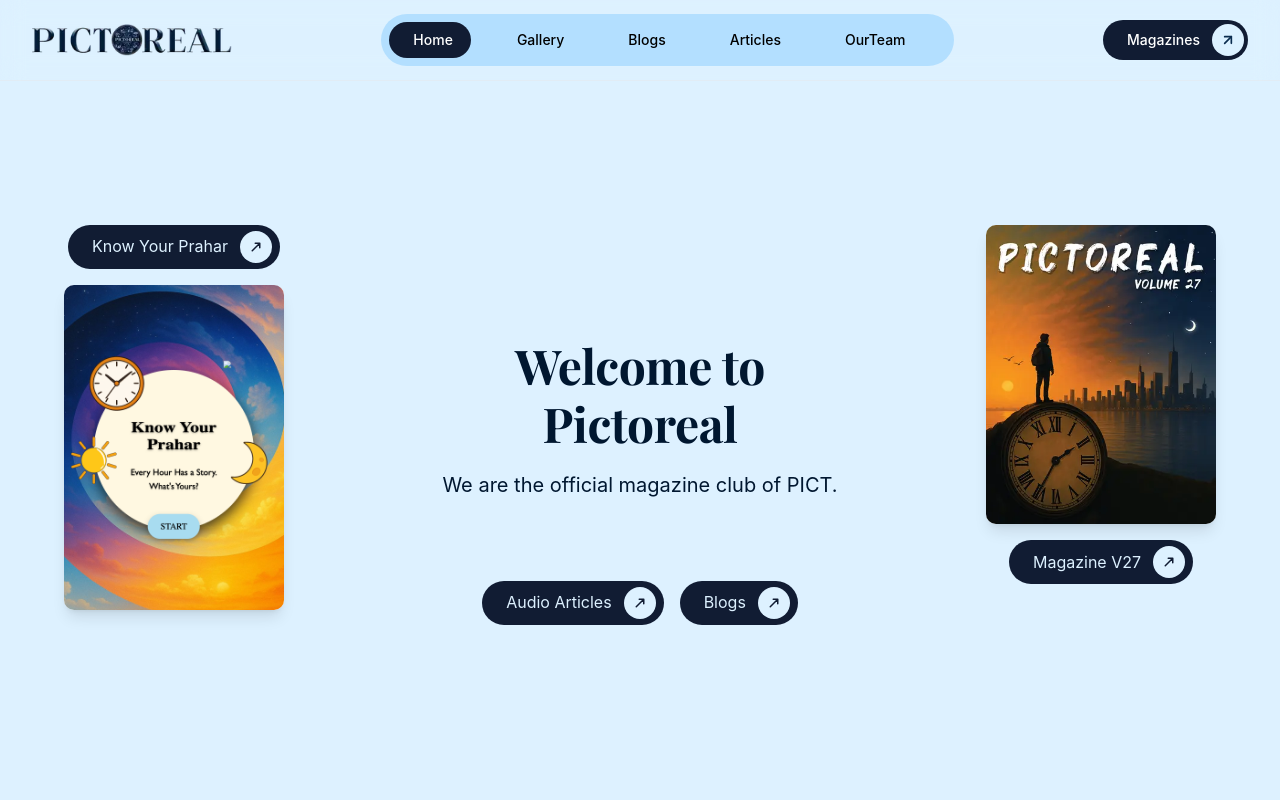
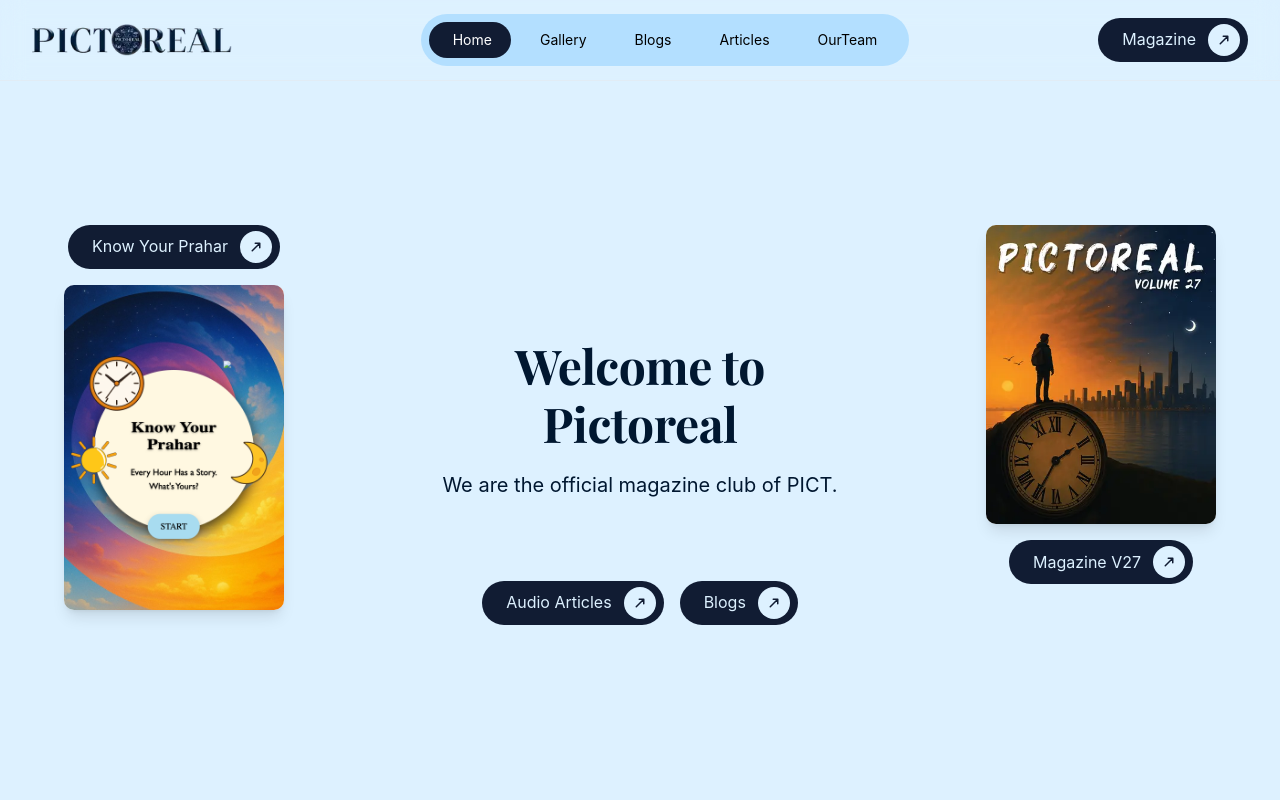
Before and after one commit to Pictoreal-Organization/Pictoreal-Main-Website, a Next.js app: page / in a window 1280 px wide. Shown: the top 800 px of the page. Built offline with nearby package versions, Linux system fonts and the light colour scheme; a web font is replaced by a local one.

Commit message:
Navbar Updated N Footer Font Changed

```diff
--- a/src/components/homepage/footer.jsx
+++ b/src/components/homepage/footer.jsx
@@ -3,13 +3,13 @@ import { AiFillHeart } from 'react-icons/ai';
 
 const Footer = () => {
   return (
-    <footer id="footer" className="bg-[#111C33] text-gray-300 font-sans scroll-mt-20">
+    <footer id="footer" className="bg-[#111C33] text-gray-300 font-body scroll-mt-20">
       <div className="container mx-auto py-12 px-8">
         <div className="flex flex-col lg:flex-row justify-between gap-10">
 
           {/* Left Section: Address and Map */}
           <div className="w-full lg:w-5/12">
-            <h3 className="text-xl font-bold text-white mb-4">PICTOREAL</h3>
+            <h3 className="text-xl font-body text-white mb-4">PICTOREAL</h3>
             <p className="mb-4 leading-relaxed">
               SCTR'S Pune Institute of Computer Technology, <br />
               Survey No. 27, Near Trimurti Chowk, Dhankwadi, <br />
@@ -31,7 +31,7 @@ const Footer = () => {
 
           {/* Middle Section: Useful Links */}
           <div className="w-full lg:w-2/12">
-            <h3 className="text-xl font-bold text-white mb-4">Useful Links</h3>
+            <h3 className="text-xl font-body text-white mb-4">Useful Links</h3>
             <ul className="space-y-2">
               <li><a href="/" className="hover:text-[#b3dfff] hover:underline transition-colors duration-300">Home</a></li>
               <li><a href="/events" className="hover:text-[#b3dfff] hover:underline transition-colors duration-300">Events</a></li>
@@ -43,7 +43,7 @@ const Footer = () => {
 
           {/* Right Section: Socials/Contact */}
           <div className="w-full lg:w-3/12">
-            <h3 className="text-xl font-bold text-white mb-4">Socials</h3>
+            <h3 className="text-xl font-body text-white mb-4">Socials</h3>
             <p className="mb-2">
               <strong className="text-white">Phone :</strong> +91 20 24371101
             </p>
@@ -59,7 +59,7 @@ const Footer = () => {
       </div>
       <div className="text-center border-t border-gray-800 bg-[#112b45] mt-2 p-2">
         Made with <AiFillHeart className="inline text-red-500" /> by{' '}
-        <a href="/developers" className="hover:text-[#b3dfff] font-semibold transition-colors hover:underline">
+        <a href="/developers" className="hover:text-[#b3dfff] font-body transition-colors hover:underline">
           Pictoreal Tech Team
         </a>
       </div>
--- a/src/components/homepage/navbar.jsx
+++ b/src/components/homepage/navbar.jsx
@@ -2,23 +2,7 @@
 
 import React, { useState, useLayoutEffect, useRef } from "react";
 
-// Arrow Icon SVG Component
-const ArrowIcon = () => (
-  <svg
-    xmlns="http://www.w3.org/2000/svg"
-    width="16"
-    height="16"
-    viewBox="0 0 24 24"
-    fill="none"
-    stroke="#0B2D4F"
-    strokeWidth="2.5"
-    strokeLinecap="round"
-    strokeLinejoin="round"
-  >
-    <path d="M7 17L17 7"></path>
-    <polyline points="7 7 17 7 17 17"></polyline>
-  </svg>
-);
+import ArrowBtn from "./arrowbtn.jsx";
 
 export default function Navbar() {
   const [activePath, setActivePath] = useState("");
@@ -111,7 +95,7 @@ export default function Navbar() {
             <div className="hidden md:flex justify-center flex-grow">
               <div
                  onMouseLeave={handleMouseLeave}
-                className="relative flex items-center space-x-4 p-2 bg-pastelskyblue rounded-full"
+                 className="relative flex items-center px-2 py-2 bg-pastelskyblue rounded-full"
               >
                 {navLinks.map((link, index) => {
                   const href = link === "Home" ? "/" : `/${link.toLowerCase().replace(" ", "-")}`;
@@ -124,12 +108,13 @@ export default function Navbar() {
                     href={href}
                     ref={(el) => (navLinksRef.current[index] = el)}
                     onMouseEnter={() => handleMouseEnter(index)}
-                      className={`relative z-10 px-6 py-2 rounded-full text-sm font-medium transition-colors duration-300 ${
+                    className={`relative z-10 px-6 py-2 rounded-full text-sm font-body transition-colors duration-300 ${
                     isHighlighted ? "text-white" : "text-black"
                     }`}
                   >
                     {link}
                     </a>
+
                   );
                 })}
 
@@ -143,15 +128,7 @@ export default function Navbar() {
 
             {/* Magazines Button */}
             <div className="hidden md:block">
-              <a
-                href="/magazines"
-                className="group flex items-center bg-[#111C33] text-white pl-6 pr-1 py-1 rounded-full text-sm font-medium hover:bg-opacity-90 transition-all duration-300"
-              >
-                <span className="mr-3">Magazines</span>
-                <span className="bg-paleskyblue rounded-full p-2 flex items-center justify-center">
-                  <ArrowIcon />
-                </span>
-              </a>
+               <ArrowBtn text="Magazine" path="/magazines" />
             </div>
 
             {/* Mobile Button */}
@@ -201,7 +178,7 @@ export default function Navbar() {
               <a
                 key={link}
                 href={href}
-                className={`block w-full text-center px-3 py-3 rounded-md text-base font-medium transition-colors duration-300 ${
+                className={`block w-full text-center px-3 py-3 rounded-md text-base font-body transition-colors duration-300 ${
                   isActive ? "bg-[#111C33] text-white" : "text-black hover:bg-gray-100"
                 }`}
               >
@@ -210,15 +187,7 @@ export default function Navbar() {
             );
           })}
           <div className="pt-6 pb-2 flex justify-center">
-            <a
-              href="/magazines"
-              className="group flex items-center bg-[#111C33] text-white pl-6 pr-1 py-1 rounded-full text-sm font-medium hover:bg-opacity-90 transition-all duration-300"
-            >
-              <span className="mr-3">Magazines</span>
-              <span className="bg-white/20 rounded-full p-2 flex items-center justify-center">
-                <ArrowIcon />
-              </span>
-            </a>
+            <ArrowBtn text="Magazine" path="/magazines" />
           </div>
         </div>
       </div>
```
Lines whose indentation alone changed are shown as unchanged.
